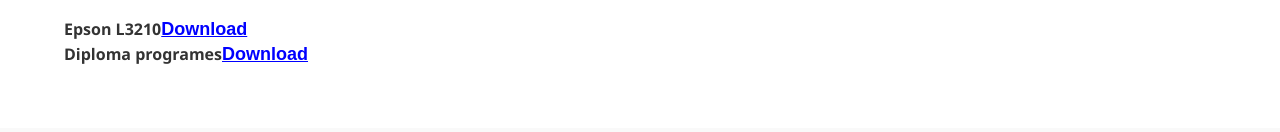
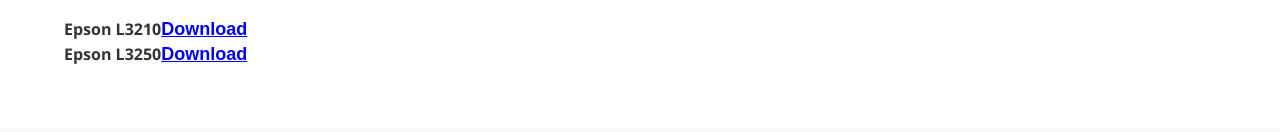
Before and after one commit to justjosh299-cpu/umcat, a plain HTML site: page Downloads.html in a window 1280 px wide. Shown: the part 765-897 px from the top of the page. Drawn offline with Linux system fonts and the light colour scheme.

Commit message:
Update Downloads.html

```diff
--- a/Downloads.html
+++ b/Downloads.html
@@ -47,7 +47,7 @@
       <h2>Download your files here</h2>
 
        <h4 onclick="showConfirm()">Epson L3210<button onclick="startDownloadC()" class="lin">Download</button></h4>
-       <h4>Diploma programes<button onclick="startDownloadD()" class="lin">Download</button></h4>
+       <h4>Epson L3250<button onclick="startDownloadD()" class="lin">Download</button></h4>
 
     </div>
   </section>
```
